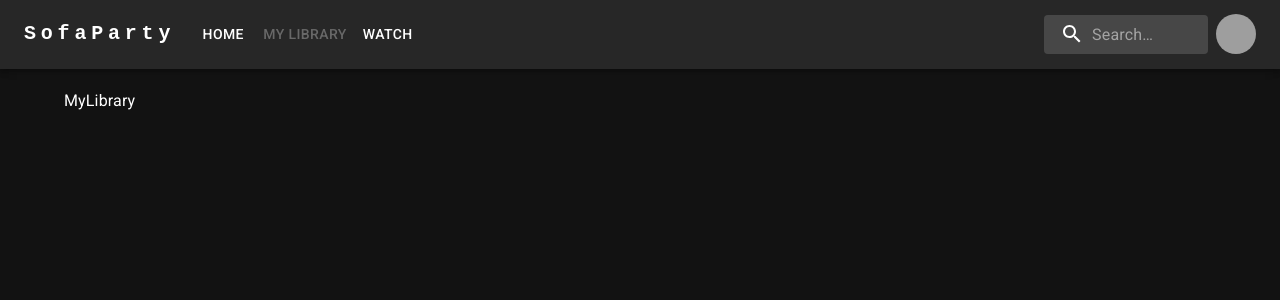
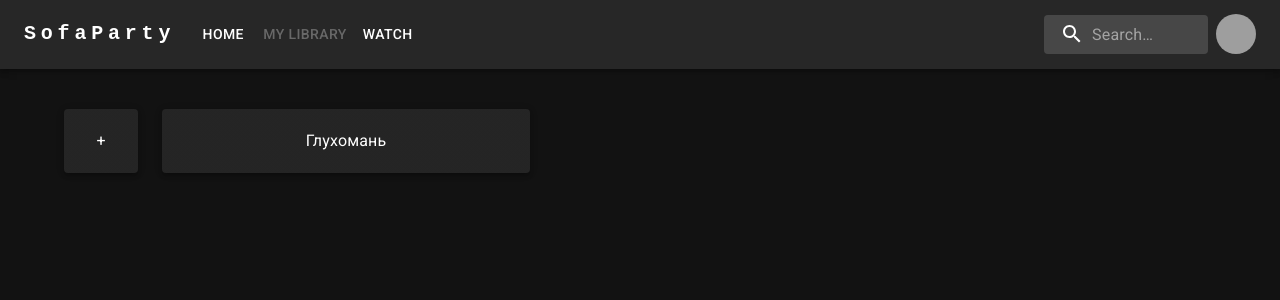
Before and after one commit to RayVector/sofaparty, a React (Create React App) app: page /my-library in a window 1280 px wide. Shown: the top 300 px of the page. Built offline with nearby package versions, Linux system fonts and the light colour scheme; grey boxes are pictures that could not be loaded.

Commit message:
my library begin

```diff
--- /dev/null
+++ b/src/components/MyLibraryItem.tsx
@@ -0,0 +1,9 @@
+interface IMyLibraryItem {
+  title: String
+}
+
+export const MyLibraryItem = ({ title }: IMyLibraryItem) => {
+  return(
+    <div>{ title }</div>
+  )
+}
--- /dev/null
+++ b/src/components/PaperBlock.tsx
@@ -0,0 +1,27 @@
+import Paper from "@mui/material/Paper";
+import * as React from "react";
+
+interface IPaperBlock {
+  content?: String
+  children?: React.ReactNode
+  isContentCenter?: Boolean
+  clickable?: Boolean
+  onClick?: () => void
+}
+
+export const PaperBlock = ({ content, children, isContentCenter,  clickable, onClick }: IPaperBlock) => {
+  return(
+    <Paper
+      elevation={3}
+      className={`
+        my-5 py-5 px-5
+        ${ clickable ? 'cursor-pointer' : ''}
+        ${ isContentCenter ? 'flex justify-center' : ''}
+      `}
+      onClick={onClick}
+    >
+      <span>{ content }</span>
+      { children }
+    </Paper>
+  )
+}
--- a/src/pages/MyLibrary.tsx
+++ b/src/pages/MyLibrary.tsx
@@ -1,5 +1,31 @@
+import * as React from 'react';
+import Box from '@mui/material/Box';
+import Grid from '@mui/material/Grid';
+import {PaperBlock} from "../components/PaperBlock";
+import {MyLibraryItem} from "../components/MyLibraryItem";
+
+const libraryItems = [
+  {
+    title: 'Глухомань',
+    source: ''
+  }
+]
+
 export const MyLibrary = () => {
-  return(
-    <div>MyLibrary</div>
+  return (
+    <Box sx={{flexGrow: 1}}>
+      <Grid container spacing={{xs: 2, md: 3}} columns={{xs: 4, sm: 8, md: 12}}>
+        <Grid item xs={1} sm={1} md={1}>
+          <PaperBlock content={'+'} clickable={true} isContentCenter={true}/>
+        </Grid>
+        {libraryItems.map((libraryItem, libraryItemIndex) => (
+          <Grid item xs={2} sm={2} md={4} key={libraryItemIndex}>
+            <PaperBlock clickable={true} isContentCenter={true}>
+              <MyLibraryItem title={ libraryItem.title }/>
+            </PaperBlock>
+          </Grid>
+        ))}
+      </Grid>
+    </Box>
   )
 }
--- a/src/pages/Watch.tsx
+++ b/src/pages/Watch.tsx
@@ -1,7 +1,7 @@
 import {WatchForm} from "../components/forms/WatchForm";
-import {Paper} from "@mui/material";
 import {useState} from "react";
 import {CinemaBar} from "../components/CinemaBar";
+import {PaperBlock} from "../components/PaperBlock";
 
 export const Watch = () => {
   const [watchSource, setWatchSource] = useState<string>('');
@@ -11,18 +11,18 @@ export const Watch = () => {
   }
 
   return (
-    <div>
-      <Paper elevation={3} className={'my-5 py-5 px-5'}>
+    <>
+      <PaperBlock>
         <WatchForm onSubmitForm={submitFormHandler}/>
-      </Paper>
+      </PaperBlock>
       {watchSource &&
-        <Paper elevation={3} className={'py-5 px-5'}>
+        <PaperBlock>
           <CinemaBar
             src={watchSource}
             isFullWidth={true}
           />
-        </Paper>
+        </PaperBlock>
       }
-    </div>
+    </>
   )
 }
```
